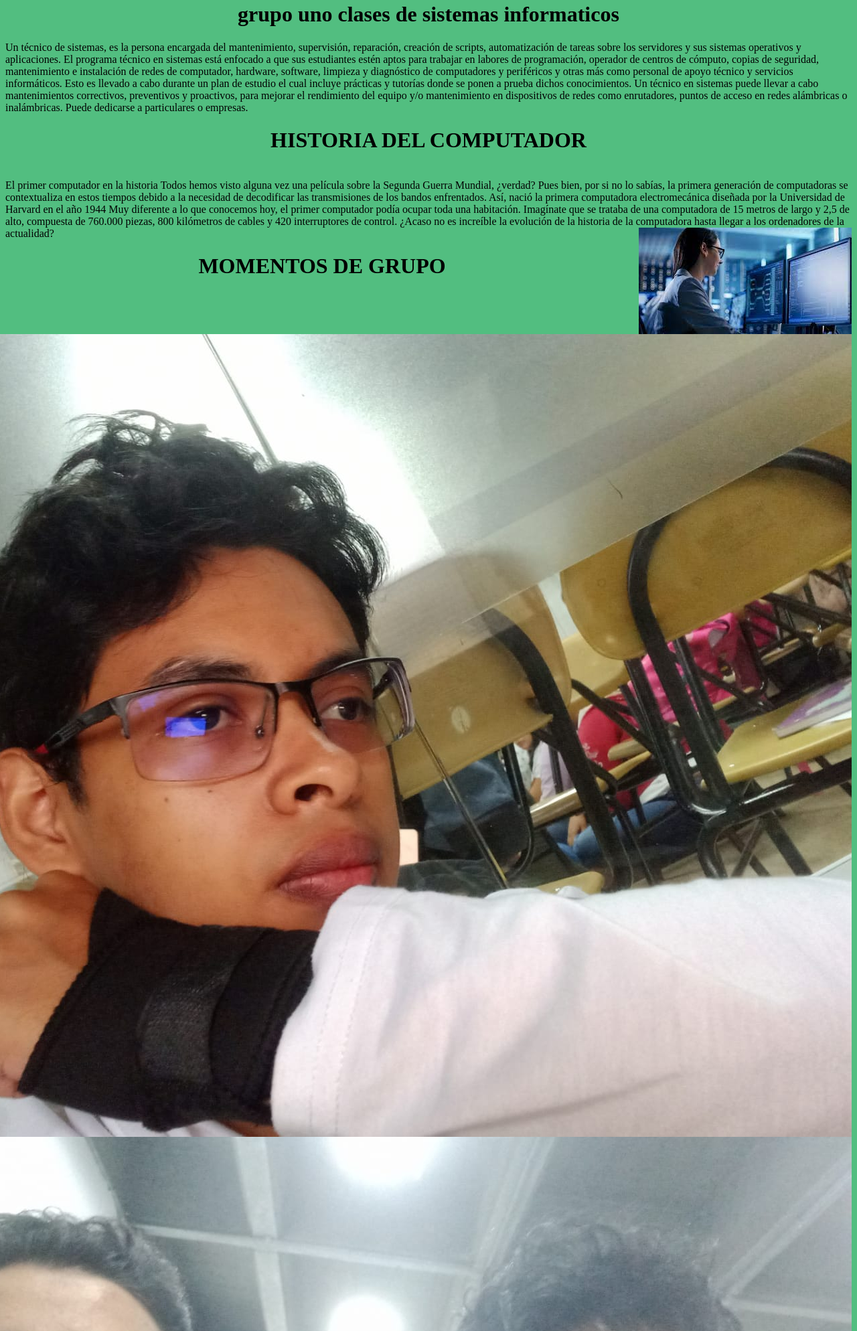
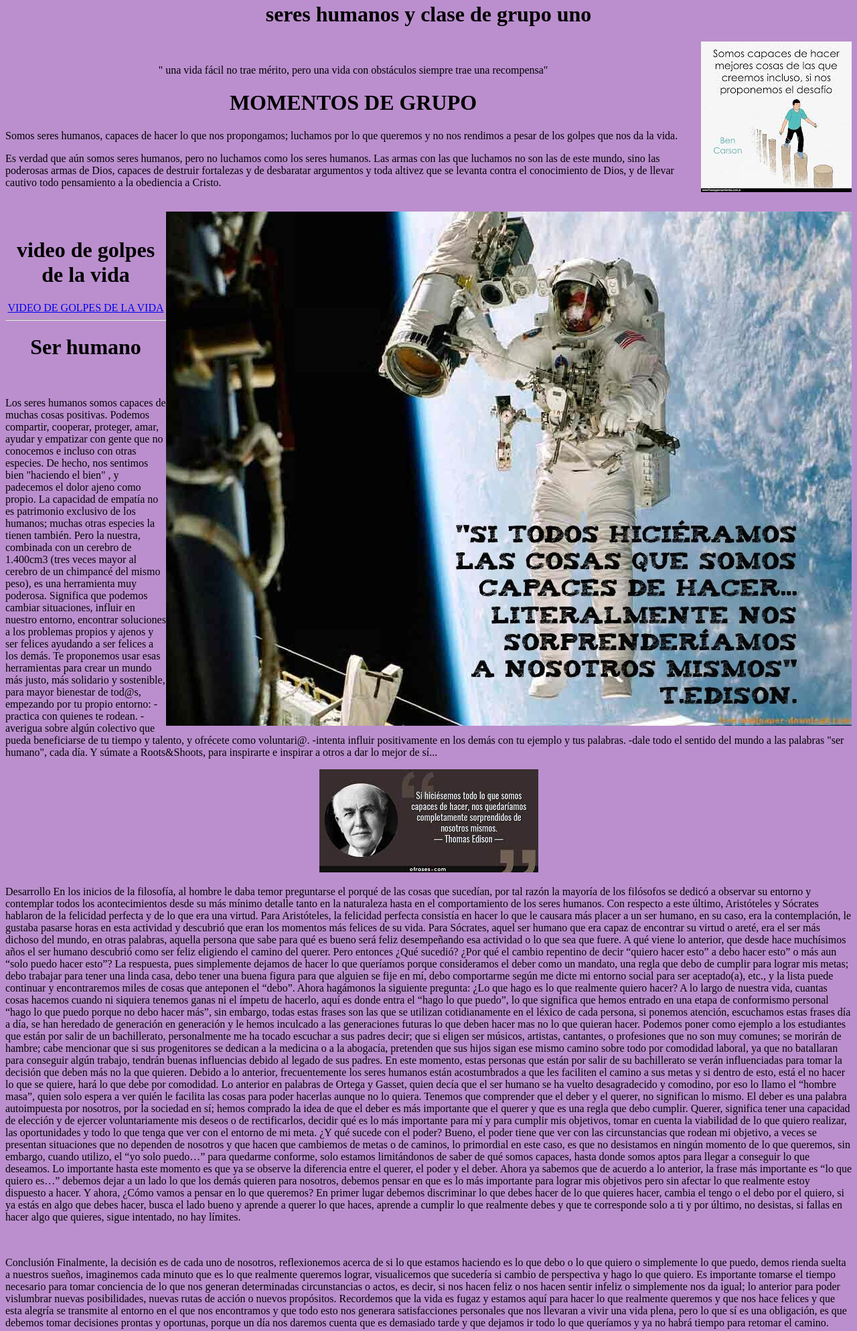
Before and after one commit to mazomazoca/mazo, a plain HTML site: page index.html in a window 1280 px wide. Shown: the part 18-2006 px from the top of the page at 67% size. Drawn offline with Linux system fonts and the light colour scheme.

Commit message:
hola vero

```diff
--- a/estilos.css
+++ b/estilos.css
@@ -1,2 +1,2 @@
-body{background:    #52BE80
+body{background:     #bb8fce
     ;}
--- a/index.html
+++ b/index.html
@@ -1,68 +1,78 @@
 <!DOCTYPE html>
 <html lang="en">
-<head><h1><center>grupo uno clases de sistemas informaticos  <br></h1></center>
+<head><h1><center>seres humanos y clase de grupo uno <br></h1></center>
     <meta charset="UTF-8">
     <meta http-equiv="X-UA-Compatible" content="IE=edge">
     <meta name="viewport" content="width=device-width, initial-scale=1.0">
-   <center><title>grupo uno examen  </title></center>
+   <center><title> Bienvenid@s al rincón de estudio Grupo1  </title></center>
 </head>
-<body>
-<TH> Un técnico de sistemas, es la persona encargada del mantenimiento, supervisión, reparación, creación de scripts, automatización de tareas sobre los servidores y sus sistemas operativos y aplicaciones. El programa técnico en sistemas está enfocado a que sus estudiantes estén aptos para trabajar en labores de programación, operador de centros de cómputo, copias de seguridad, mantenimiento e instalación de redes de computador, hardware, software, limpieza y diagnóstico de computadores y periféricos y otras más como personal de apoyo técnico y servicios informáticos. Esto es llevado a cabo durante un plan de estudio el cual incluye prácticas y tutorías donde se ponen a prueba dichos conocimientos.
-</TH>
-    Un técnico en sistemas puede llevar a cabo mantenimientos correctivos, preventivos y proactivos, para mejorar el rendimiento del equipo y/o mantenimiento en dispositivos de redes como enrutadores, puntos de acceso en redes alámbricas o inalámbricas. Puede dedicarse a particulares o empresas.   <br>
-        <h1><center>HISTORIA DEL COMPUTADOR </h1></center> <br>
-    <TH>El primer computador en la historia
-        Todos hemos visto alguna vez una película sobre la Segunda Guerra Mundial, ¿verdad? Pues bien, por si no lo sabías, la primera generación de computadoras se contextualiza en estos tiempos debido a la necesidad de decodificar las transmisiones de los bandos enfrentados. Así, nació la primera computadora electromecánica diseñada por la Universidad de Harvard en el año 1944
-            Muy diferente a lo que conocemos hoy, el primer computador podía ocupar toda una habitación. Imagínate que se trataba de una computadora de 15 metros de largo y 2,5 de alto, compuesta de 760.000 piezas, 800 kilómetros de cables y 420 interruptores de control. ¿Acaso no es increíble la evolución de la historia de la computadora hasta llegar a los ordenadores de la actualidad?</TH>
-        <img align="right" src="img/10.jpg"><br>
+<body> <img align="right" src="img/0.jpg"><br>
+<center><p>" una vida fácil no trae mérito, pero una vida con obstáculos siempre trae una recompensa" </p></center>
+
 <h1><center>MOMENTOS DE GRUPO </center></h1>
-<img align="right" src="img/13.jpg"><br>
-<img align="right" src="img/14.jpg"><br>
 
-<h1><center>l primer ordenador de uso comercial </center></h1>
-En 1951, luego de tantos precedentes, apareció el primer computador electrónico de uso comercial en la historia de la computadora, considerado parte de la primera y segunda generación de ordenadores. El Ferranti Mark I se creó en Mánchester y contaba con un índice de registros e integraba la lectura de palabras. Un mes más tarde, se replicó en Estados Unidos, y se originó la UNIVAC (UNIVersal Automatic Computer), el primer ordenador en la historia de la computadora diseñado para uso en administración y negocios. <BR>
-<h1><CENTER>Primer lenguaje de programación
-</CENTER></h1>
-FORTRAN fue creado en 1953 por los programadores de IBM, liderados por John Backus. Inicialmente, se creó para la computadora IBM 704.
 
-Según Hipertextual, FORTRAN fue el primer lenguaje de alto nivel que permitía programar de manera más similar al lenguaje humano. Este lenguaje “introducía el concepto de compilador, lo que permitía traducir programas enteros para distintas máquinas, algo que antes se hacía a mano”.
+Somos seres humanos, capaces de hacer lo que nos propongamos; luchamos por lo que queremos y no nos rendimos a pesar de los golpes que nos da la vida.
+<br>
+<p>Es verdad que aún somos seres humanos, pero no luchamos como los seres humanos. Las armas con las que luchamos no son las de este mundo, sino las poderosas armas de Dios, capaces de destruir fortalezas y de desbaratar argumentos y toda altivez que se levanta contra el conocimiento de Dios, y de llevar cautivo todo pensamiento a la obediencia a Cristo.</p><br>
+<img align="right" src="img/2.jpg"><br>
+<h1><center>video de golpes de la vida </center></h1>
+<center><a href="https://youtu.be/uVnI3e6foiA">VIDEO DE GOLPES DE LA VIDA <acdi>
+    <voca></voca></a><br></center><hr>
+    <H1><CENTER>Ser humano</CENTER></H1><br>
+<p>Los seres humanos somos capaces de muchas cosas positivas. Podemos compartir, cooperar, proteger, amar, ayudar y empatizar con gente que no conocemos e incluso con otras especies. De hecho, nos sentimos bien "haciendo el bien" , y padecemos el dolor ajeno como propio. La capacidad de empatía no es patrimonio exclusivo de los humanos; muchas otras especies la tienen también. Pero la nuestra, combinada con un cerebro de 1.400cm3 (tres veces mayor al cerebro de un chimpancé del mismo peso), es una herramienta muy poderosa.
+    Significa que podemos cambiar situaciones, influir en nuestro entorno, encontrar soluciones a los problemas propios y ajenos y ser felices ayudando a ser felices a los demás.
 
-Al día de hoy, todavía es uno de los lenguajes de programación más usados, especialmente para los supercomputadores del mundo. Por cierto, por si te interesa aprender un poco más sobre otros de los lenguajes más populares, te dejamos esta lista de etiquetas HTML y propiedades CSS totalmente gratis.
+    Te proponemos usar esas herramientas para crear un mundo más justo, más solidario y sostenible, para mayor bienestar de tod@s, empezando por tu propio entorno:
+    -practica con quienes te rodean.
+    -averigua sobre algún colectivo que pueda  beneficiarse de tu tiempo y talento, y ofrécete como voluntari@.
+    -intenta influir positivamente en los demás con tu ejemplo y tus palabras.
+    -dale todo el sentido del mundo a las palabras "ser humano", cada día.
 
-El primer ordenador moderno
-La primera computadora del mundo, considerada uno de los antecedentes más cercanos a las computadoras tales y como las conocemos hoy, surgió en el año 1968 y fue creación del inventor estadounidense, Douglas Engelbart.
+    Y súmate a Roots&Shoots, para inspirarte e inspirar a otros a dar lo mejor de sí...   </p>
 
-En la historia de la computadora, este primer prototipo de ordenador contaba con un mousse y una interfaz gráfica de usuario, y su demostración duró, aproximadamente, unos 100 minutos. Allí, Engelbart expuso nuevos conceptos que inauguraron el desarrollo de la informática moderna: videoconferencia, los hipervínculos, la colaboración en red, la edición de texto digital y el mouse o “ratón”.<BR>
 
-<h1><center>La tercera y cuarta generación de computadoras</center></h1>
-El tamaño y la eficiencia comenzaron a mejorar luego de 1968, con la aparición de los circuitos integrados, compuestos por chips de silicio. Este avance permitió reducir el tamaño de las computadoras, acelerar su eficiencia, reducir el consumo energético y evitar que aumentara su temperatura mientras funcionaban. ¡Este es un gran momento de la historia de la computadora!
+<center><img src="img/1.jpg"></center>
 
-Hacia el año 1971, comienzan a surgir mejoras en los ordenadores y así, se da paso a la cuarta generación en la historia de las computadoras. En esta instancia, lo más importante fue la integración del microprocesador que unía circuitos integrados en un solo bloque. De esta manera, fue posible avanzar hacia el desarrollo de computadoras personales o, bien conocidas como PC, y gracias a esto, allí comenzó el cambio infinito en el modo de trabajar y vivir que hoy conocemos y experimentamos en la actualidad.
+<p>Desarrollo
 
-Además, en este momento de la historia de las computadoras, también se da una revolución en el desarrollo de software y hardware.
-<H1><CENTER>El ordenador del siglo XX y XXI</CENTER></H1><BR>
-    En contraste con los inicios de la evolución del computador, desde los años 90, la historia de la computadora se transformó a pasos agigantados. Pero ¿por qué se generaron tantos avances continuos e imparables, en comparación con el enlentecido desarrollo de las computadoras de primeras generaciones?
+    En los inicios de la filosofía, al hombre le daba temor preguntarse el porqué de las cosas que sucedían, por tal razón la mayoría de los filósofos se dedicó a observar su entorno y contemplar todos los acontecimientos desde su más mínimo detalle tanto en la naturaleza hasta en el comportamiento de los seres humanos. Con respecto a este último, Aristóteles y Sócrates hablaron de la felicidad perfecta y de lo que era una virtud.
 
-La respuesta a esto, tiene que ver, principalmente, con que las innovaciones del lado del software y hardware crecieron a una velocidad inimaginable gracias al inicio y desarrollo de la tecnología e inteligencia artificial.
+    Para Aristóteles, la felicidad perfecta consistía en hacer lo que le causara más placer a un ser humano, en su caso, era la contemplación, le gustaba pasarse horas en esta actividad y descubrió que eran los momentos más felices de su vida.
 
-La quinta generación de computadoras
-Aunque la quinta y sexta generación no tienen un comienzo y un final muy definido en la historia de la computadora, fue a partir de los años 1990, y con la aparición de internet y la inteligencia artificial, que las grandes empresas encargadas de fabricar computadoras comenzaron a marcar enormes avances de microelectrónica y software.
+    Para Sócrates, aquel ser humano que era capaz de encontrar su virtud o areté, era el ser más dichoso del mundo, en otras palabras, aquella persona que sabe para qué es bueno será feliz desempeñando esa actividad o lo que sea que fuere.
 
-Para entender un poco por qué, en la historia de la computadora, sus avances nos sorprenden cada vez más y más, es necesario comprender de qué hablamos cuando hablamos de inteligencia artificial. Para eso, Alejandro Lee, profesor de nuestro curso Introducción al Machine Learning, nos explica lo siguiente:
+    A qué viene lo anterior, que desde hace muchísimos años el ser humano descubrió como ser feliz eligiendo el camino del querer. Pero entonces ¿Qué sucedió? ¿Por qué el cambio repentino de decir “quiero hacer esto” a debo hacer esto” o más aun “solo puedo hacer esto”?
 
-“La inteligencia artificial es una disciplina formalizada hace décadas, es el campo de conocimiento que se encarga de construir “seres inteligentes”. Es considerado el estudio de agentes inteligentes o cualquier sistema que pueda percibir o interpretar su ambiente, y tomar acciones que lo lleven a cumplir objetivos. Interactuamos con este tipo de entidades todo los días, por ejemplo, los softwares con los que puedes jugar al ajedrez de manera virtual, es un tipo de inteligencia artificial.”
+    La respuesta, pues simplemente dejamos de hacer lo que queríamos porque consideramos el deber como un mandato, una regla que debo de cumplir para lograr mis metas; debo trabajar para tener una linda casa, debo tener una buena figura para que alguien se fije en mí, debo comportarme según me dicte mi entorno social para ser aceptado(a), etc., y la lista puede continuar y encontraremos miles de cosas que anteponen el “debo”.
 
-Es justo en esta época en la que aparecen las computadoras portátiles, los dispositivos de almacenamiento y las computadoras capaces de realizar tareas en simultáneo y con una eficiencia que impresionaba.
-<H1><CENTER>La sexta generación de computadoras</CENTER></H1><BR>
-    La sexta generación tiene un comienzo un poco difuso; podríamos ubicar su inicio luego de los años 90, pero continúa hasta la actualidad. No cabe dudas de que los avances en la historia de la computadora fueron muchos hasta llegar al resultado de hoy. Sin embargo, es justamente por la cantidad y, sobre todo, la calidad de modificaciones que existieron, que los ordenadores ocupan el lugar tan trascendental que tienen actualmente en nuestra vida cotidiana.
+    Ahora hagámonos la siguiente pregunta: ¿Lo que hago es lo que realmente quiero hacer? A lo largo de nuestra vida, cuantas cosas hacemos cuando ni siquiera tenemos ganas ni el ímpetu de hacerlo, aquí es donde entra el “hago lo que puedo”, lo que significa que hemos entrado en una etapa de conformismo personal “hago lo que puedo porque no debo hacer más”, sin embargo, todas estas frases son las que se utilizan cotidianamente en el léxico de cada persona, si ponemos atención, escuchamos estas frases día a día, se han heredado de generación en generación y le hemos inculcado a las generaciones futuras lo que deben hacer mas no lo que quieran hacer.
 
-Por ejemplo, ciertas áreas de trabajo como el diseño gráfico o la arquitectura dependen de las capacidades y la eficiencia de las computadoras que se utilicen, y es por esto que podemos encontrar ordenadores con diversos sistemas operativos como Apple o Windows, capaces de llevar adelante enormes tareas y en un tiempo admirable.
+    Podemos poner como ejemplo a los estudiantes que están por salir de un bachillerato, personalmente me ha tocado escuchar a sus padres decir; que si eligen ser músicos, artistas, cantantes, o profesiones que no son muy comunes; se morirán de hambre; cabe mencionar que si sus progenitores se dedican a la medicina o a la abogacía, pretenden que sus hijos sigan ese mismo camino sobre todo por comodidad laboral, ya que no batallaran para conseguir algún trabajo, tendrán buenas influencias debido al legado de sus padres. En este momento, estas personas que están por salir de su bachillerato se verán influenciadas para tomar la decisión que deben más no la que quieren.
 
-<h1><center>veamos un video por que es buena ocion estudiar sistemas </center></h1>
-<center><a href="https://youtu.be/tu9D7dEbetM">VIDEO QUE TAN RENTABLE ES SER INGIENERO EN SISTEMAS <acdi>
-    <voca></voca></a><br></center>
-<img align="right" src="imbr>g/11.jpg"><
+    Debido a lo anterior, frecuentemente los seres humanos están acostumbrados a que les faciliten el camino a sus metas y si dentro de esto, está el no hacer lo que se quiere, hará lo que debe por comodidad. Lo anterior en palabras de Ortega y Gasset, quien decía que el ser humano se ha vuelto desagradecido y comodino, por eso lo llamo el “hombre masa”, quien solo espera a ver quién le facilita las cosas para poder hacerlas aunque no lo quiera.
 
+    Tenemos que comprender que el deber y el querer, no significan lo mismo. El deber es una palabra autoimpuesta por nosotros, por la sociedad en sí; hemos comprado la idea de que el deber es más importante que el querer y que es una regla que debo cumplir.
+
+    Querer, significa tener una capacidad de elección y de ejercer voluntariamente mis deseos o de rectificarlos, decidir qué es lo más importante para mí y para cumplir mis objetivos, tomar en cuenta la viabilidad de lo que quiero realizar, las oportunidades y todo lo que tenga que ver con el entorno de mi meta.
+
+    ¿Y qué sucede con el poder? Bueno, el poder tiene que ver con las circunstancias que rodean mi objetivo, a veces se presentan situaciones que no dependen de nosotros y que hacen que cambiemos de metas o de caminos, lo primordial en este caso, es que no desistamos en ningún momento de lo que queremos, sin embargo, cuando utilizo, el “yo solo puedo…” para quedarme conforme, solo estamos limitándonos de saber de qué somos capaces, hasta donde somos aptos para llegar a conseguir lo que deseamos.
+
+    Lo importante hasta este momento es que ya se observe la diferencia entre el querer, el poder y el deber. Ahora ya sabemos que de acuerdo a lo anterior, la frase más importante es “lo que quiero es…” debemos dejar a un lado lo que los demás quieren para nosotros, debemos pensar en que es lo más importante para lograr mis objetivos pero sin afectar lo que realmente estoy dispuesto a hacer.
+
+    Y ahora, ¿Cómo vamos a pensar en lo que queremos? En primer lugar debemos discriminar lo que debes hacer de lo que quieres hacer, cambia el tengo o el debo por el quiero, si ya estás en algo que debes hacer, busca el lado bueno y aprende a querer lo que haces, aprende a cumplir lo que realmente debes y que te corresponde solo a ti y por último, no desistas, si fallas en hacer algo que quieres, sigue intentado, no hay límites.</p><br>
+<p>Conclusión
+
+    Finalmente, la decisión es de cada uno de nosotros, reflexionemos acerca de si lo que estamos haciendo es lo que debo o lo que quiero o simplemente lo que puedo, demos rienda suelta a nuestros sueños, imaginemos cada minuto que es lo que realmente queremos lograr, visualicemos que sucedería si cambio de perspectiva y hago lo que quiero.
+
+    Es importante tomarse el tiempo necesario para tomar conciencia de lo que nos generan determinadas circunstancias o actos, es decir, si nos hacen feliz o nos hacen sentir infeliz o simplemente nos da igual; lo anterior para poder vislumbrar nuevas posibilidades, nuevas rutas de acción o nuevos propósitos.
+
+    Recordemos que la vida es fugaz y estamos aquí para hacer lo que realmente queremos y que nos hace felices y que esta alegría se transmite al entorno en el que nos encontramos y que todo esto nos generara satisfacciones personales que nos llevaran a vivir una vida plena, pero lo que sí es una obligación, es que debemos tomar decisiones prontas y oportunas, porque un día nos daremos cuenta que es demasiado tarde y que dejamos ir todo lo que queríamos y ya no habrá tiempo para retomar el camino.</p><br>
+
+<center><img src="img/3.jpg"></center>
+<center><h1>capaces de hacer lo que nos propongamos</h1></center>
+<center><a href="https://fb.watch/h5e9yCVTOY/">capaces de hacer lo que nos propongamos <acdi>
+    <voca></voca></a><br></center><hr>
      <link rel="stylesheet" href="estilos.css"><br>     <br>
 
 </body>
```
Also changed, not shown: img/0.jpg (added), img/1.jpg (added), img/1.png (deleted), img/10.jpg (deleted), img/11.jpg (deleted), img/12.jpg (deleted), img/13.jpg (deleted), img/14.jpg (deleted), img/15.jpg (deleted), img/2.jpg (added), img/2.png (deleted), img/3.jpg (added), img/3.png (deleted).
